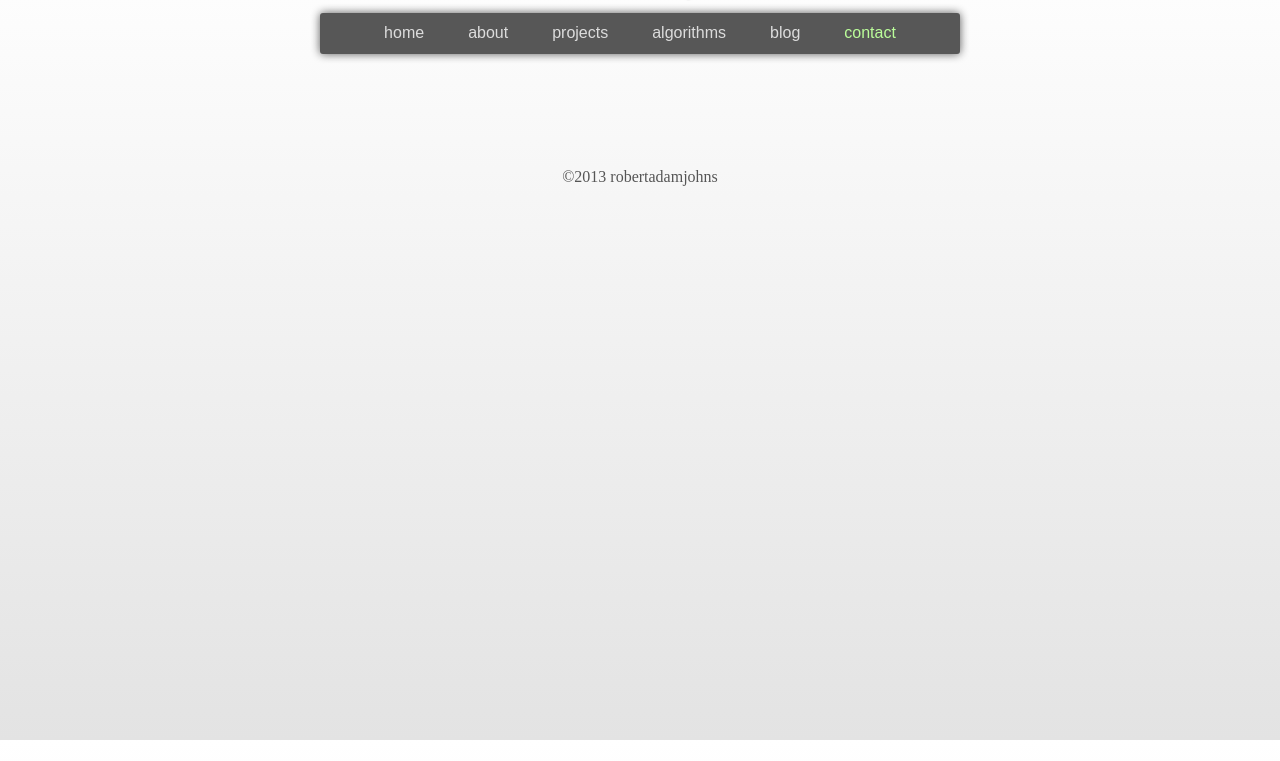
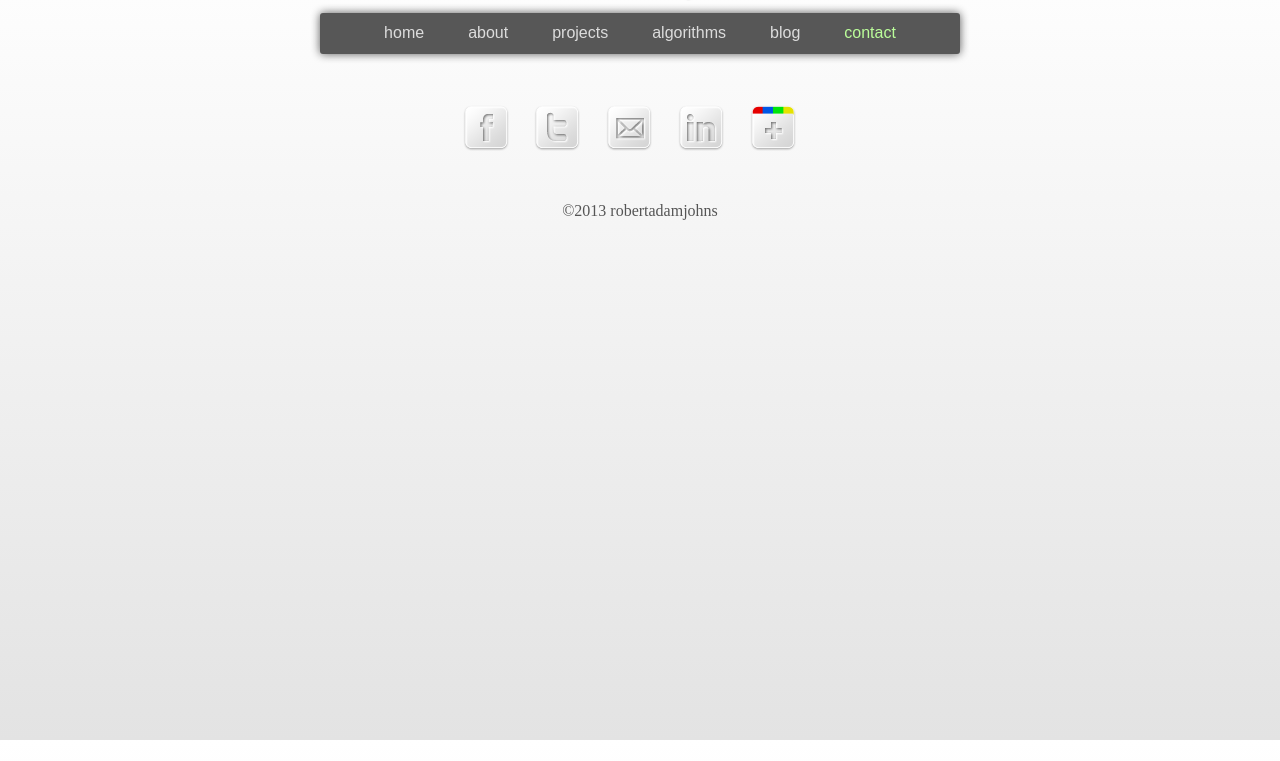
Before and after one commit to rajohns08/MyWebsite, a plain HTML site: page robert-adam-johns-contact.html in a window 1280 px wide. Shown: the part 60-821 px from the top of the page. Drawn offline with Linux system fonts and the light colour scheme.

Commit message:
-completed contact buttons sprites

```diff
--- a/css/index.css
+++ b/css/index.css
@@ -207,9 +207,10 @@ footer {													/* copyright 2013 robertadamjohns */
 a.socialMediaButton {
 	height: 48px;
 	width: 48px;
-	background-image: url("images/socialMediaSprite.png");
+	background-image: url("../images/socialMediaSprite.png");
 	text-indent: -9999px;
 	display: inline-block;
+	margin-right: 20px;
 }
 
 a#facebookButton {
@@ -223,6 +224,39 @@ a#facebookButton:hover {
 a#twitterButton {
 	background-position: -49px 0px;
 }
+
+a#twitterButton:hover {
+	background-position: -49px -49px;
+}
+
+a#emailButton {
+	background-position: -97px 0px;
+}
+
+a#emailButton:hover {
+	background-position: -97px -49px;
+}
+
+a#linkedinButton {
+	background-position: -145px 0px;
+}
+
+a#linkedinButton:hover {
+	background-position: -145px -49px;
+}
+
+a#googlePlusButton {
+	background-position: -193px 0px;
+}
+
+a#googlePlusButton:hover {
+	background-position: -193px -49px;
+}
+
+#contactButtons {
+	text-align: center;
+	margin-top: 50px;
+}
 /***************************************/
 /* end of css specific to contact page */
 /***************************************/
--- a/robert-adam-johns-contact.html
+++ b/robert-adam-johns-contact.html
@@ -15,8 +15,13 @@
 			<li><a href="http://robertadamjohns.blogspot.com">blog</a></li>
 			<li><a href="robert-adam-johns-contact.html" class="on">contact</a></li>
 		</ul>
-		<a class="socialMediaButton" id="facebookButton">facebook</a>
-		<a class="socialMediaButton" id="twitterButton">twitter</a>
+		<div id="contactButtons">
+			<a href="https://www.facebook.com/robertadamjohns" class="socialMediaButton" id="facebookButton" title="facebook profile">facebook</a>
+			<a href="https://twitter.com/RAJohns08" class="socialMediaButton" id="twitterButton" title="twitter profile">twitter</a>
+			<a href="mailto:robert.adam.johns@gmail.com" class="socialMediaButton" id="emailButton" title="email me">email</a>
+			<a href="http://www.linkedin.com/pub/adam-johns/1a/826/966" class="socialMediaButton" id="linkedinButton" title="linkedin profile">linkedin</a>
+			<a href="https://plus.google.com/u/0/115941082281660087473/posts" class="socialMediaButton" id="googlePlusButton" title="google+ profile">google+</a>
+		</div>
 	</body>
 	<footer>
 		&copy;2013 robertadamjohns
```
